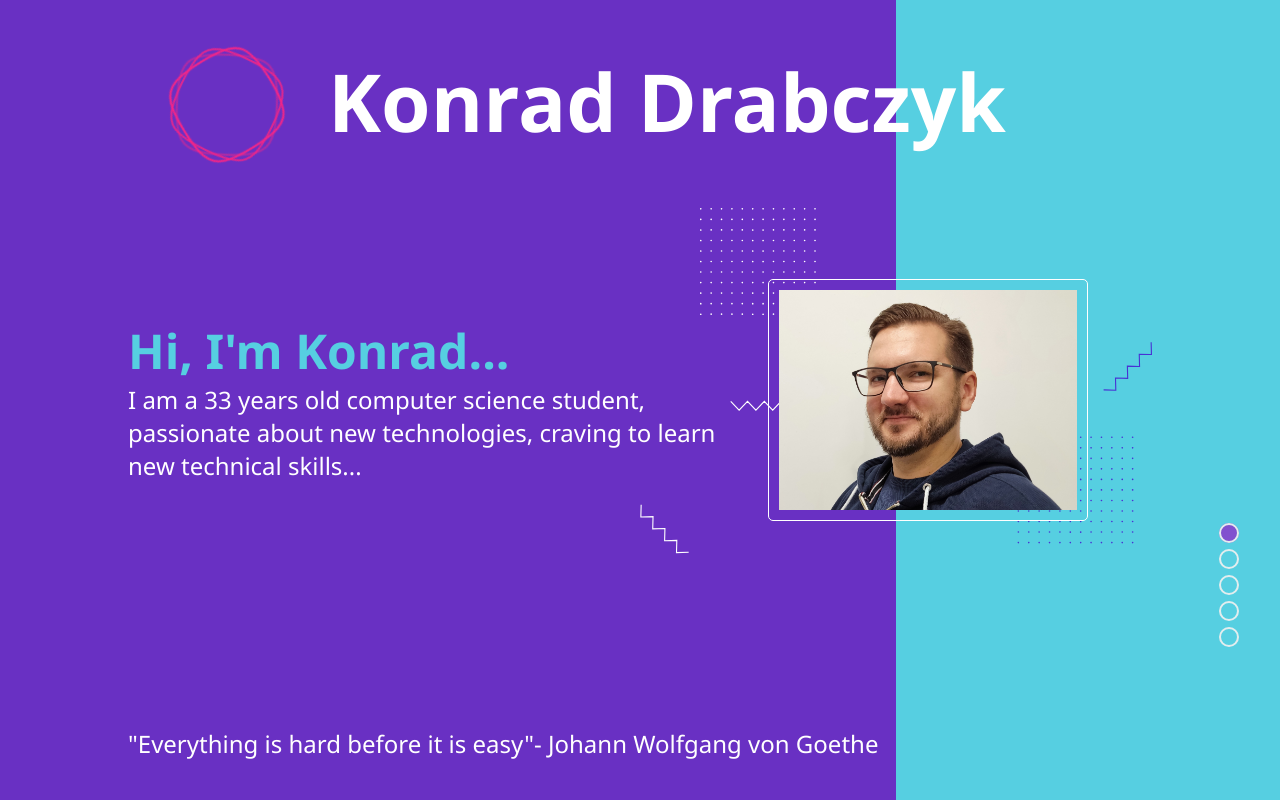
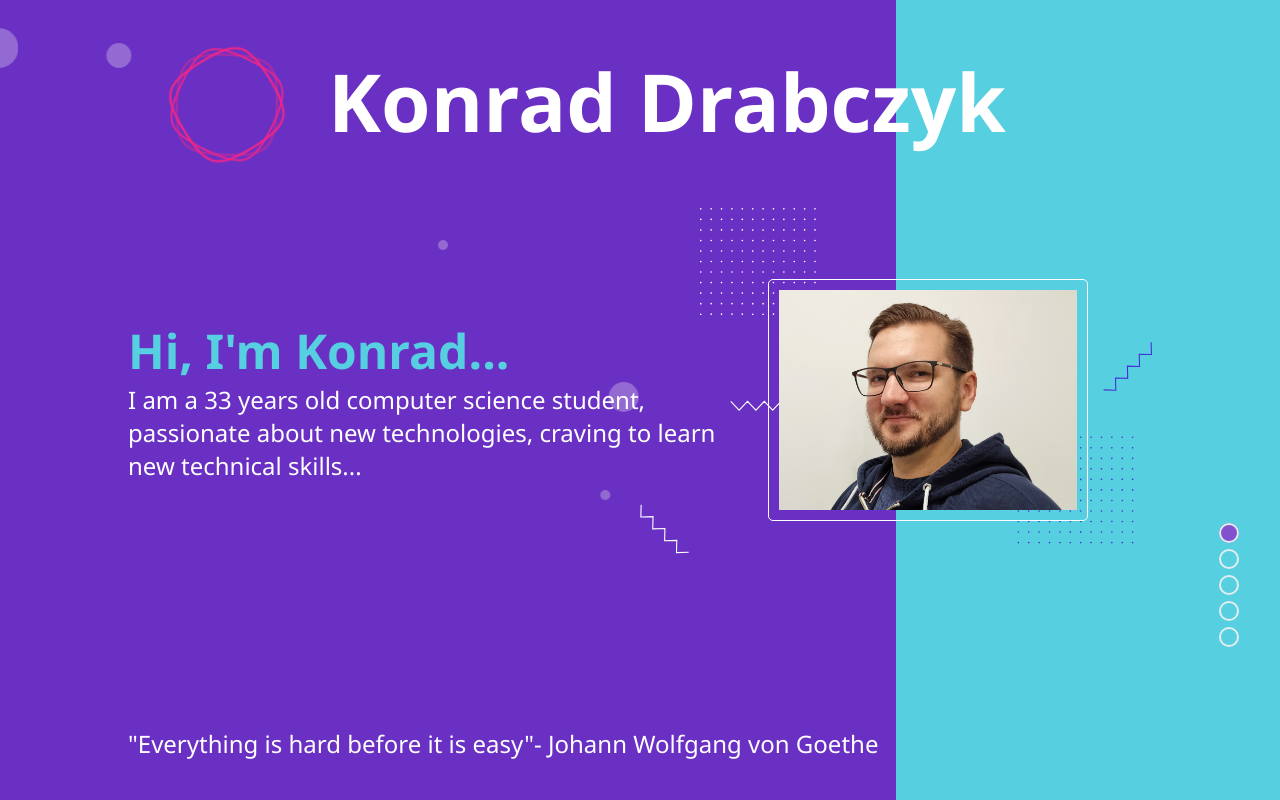
Before and after one commit to kdrabczyk/Portfolio, a plain HTML site: page index.html in a window 1280 px wide. Shown: the top 800 px of the page. Drawn offline with Linux system fonts and the light colour scheme.

Commit message:
html bubbles

```diff
--- a/index.html
+++ b/index.html
@@ -48,6 +48,15 @@
     <div class="slide" id="one">
 
         <section id="landing-up">
+            <div class="bubbles">
+                <div class="bubble"></div>
+                <div class="bubble"></div>
+                <div class="bubble"></div>
+                <div class="bubble"></div>
+                <div class="bubble"></div>
+                <div class="bubble"></div>
+                <div class="bubble"></div>
+            </div>
         <section id="landing-left">
             <!-- landing left display column -->
             <section id="text-and-photo">
```
